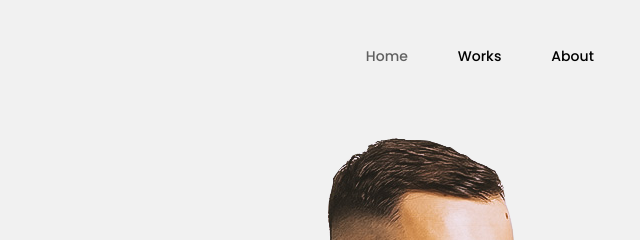
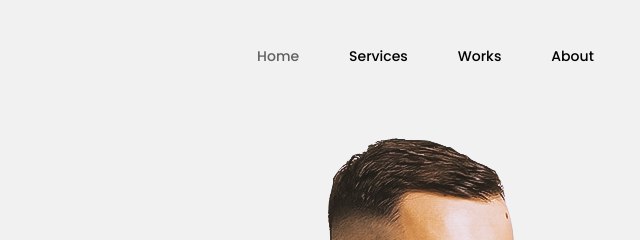
Before and after one commit to Edeeemmm/First-project, a plain HTML site: page index.html in a window 1280 px wide. Shown: the top 240 px of the page, 524-1164 px from the left. Drawn offline with Linux system fonts and the light colour scheme.

Commit message:
added: services in nav

```diff
--- a/index.html
+++ b/index.html
@@ -18,7 +18,7 @@
                 <nav class="nav">
                     <ul class="nav-list">
                         <li class="nav-item"> <a href="#!" class="nav-link active">Home</a></li>
-
+                        <li class="nav-item"> <a href="#services" class="nav-link">Services</a></li>
                         <li class="nav-item"> <a href="#works" class="nav-link">Works</a></li>
                         <li class="nav-item"> <a href="#!" class="nav-link">About</a></li>
                         <li class="nav-item"> <a href="#contacts" class="nav-link">Contact</a></li>
@@ -50,7 +50,7 @@
         </div>
     </header>
 
-    <section class="services">
+    <section class="services" id="services">
         <div class="conteiner">
             <div class="services-row">
                 <div class="services-card">
```
